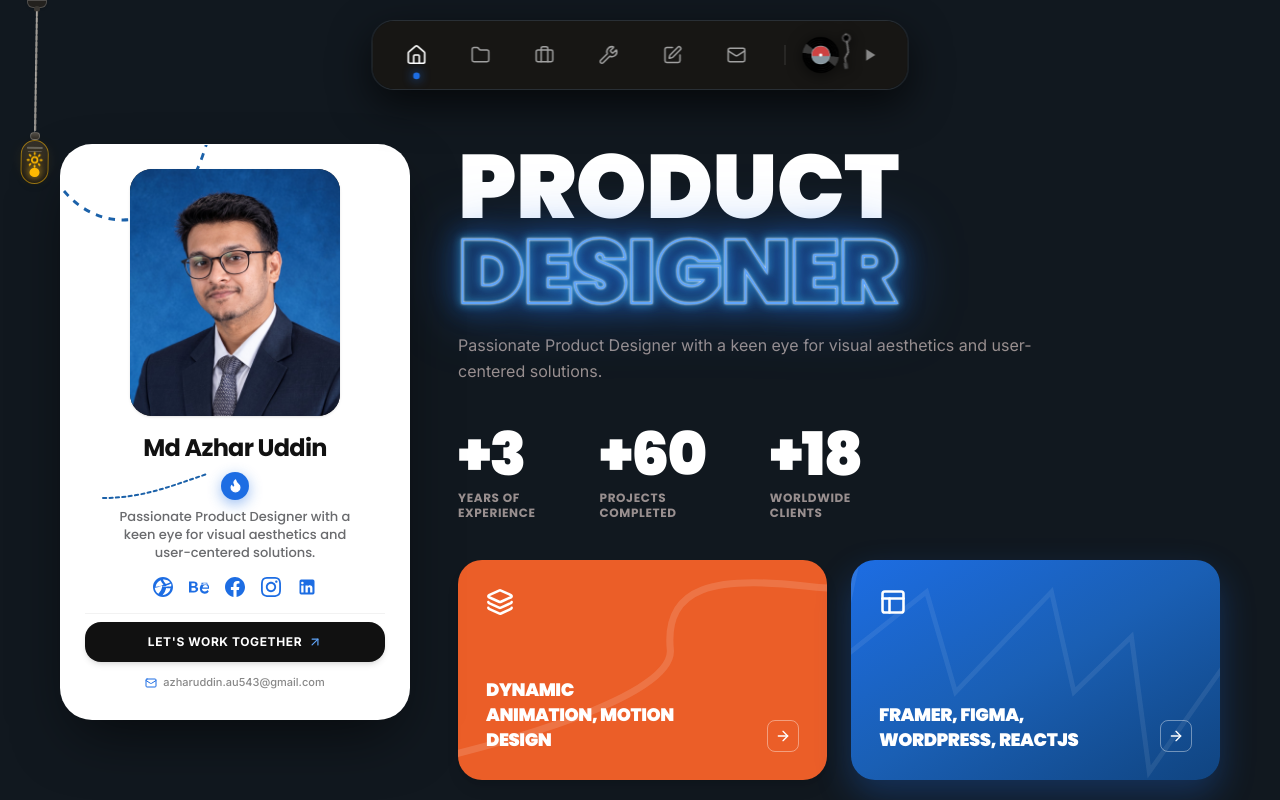
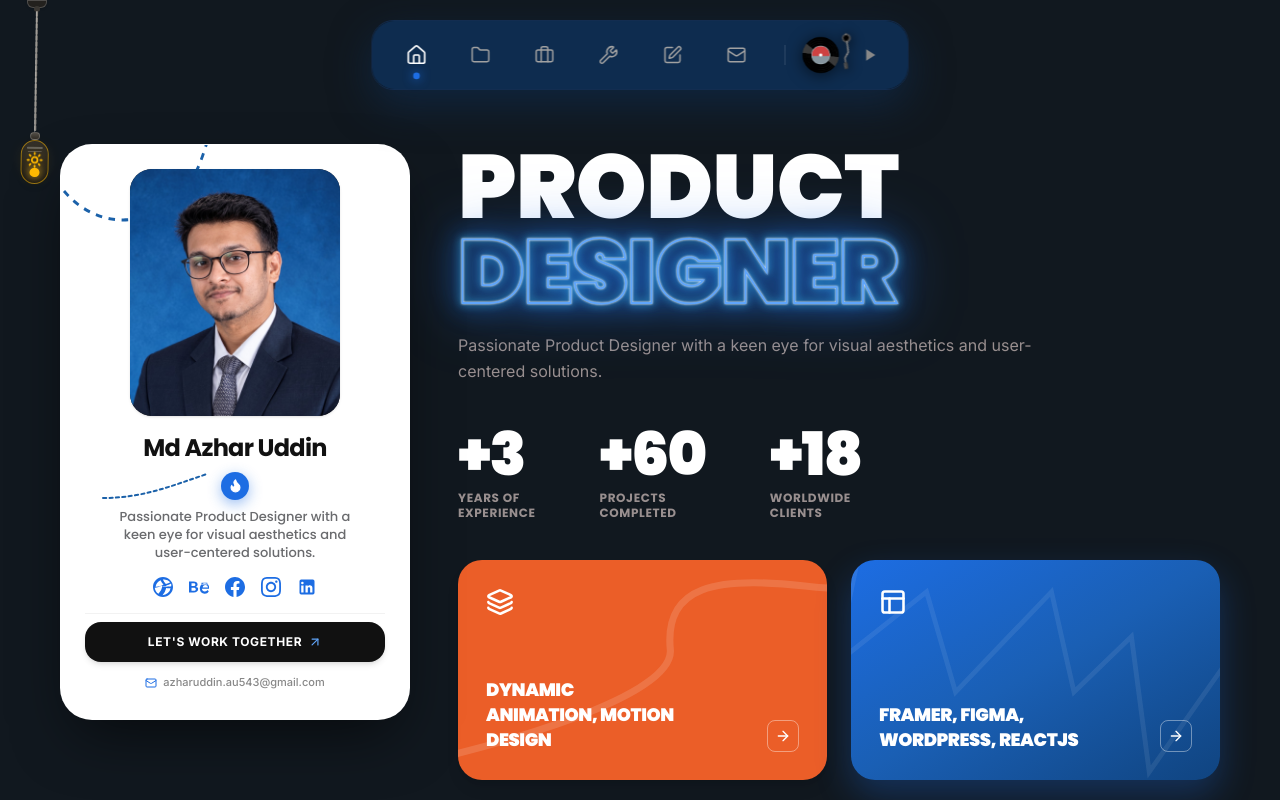
Before and after one commit to azharuddinak47/azhar-uddin-portfolio, a Next.js app: page / in a window 1280 px wide. Shown: the top 800 px of the page. Built offline with nearby package versions, Linux system fonts and the light colour scheme.

Commit message:
Set night mode navbar background and borders to #0F2D50

```diff
--- a/src/components/layout/Navbar.tsx
+++ b/src/components/layout/Navbar.tsx
@@ -81,8 +81,8 @@ export const Navbar = ({ onOpenEditModal }: { onOpenEditModal?: () => void } = {
           className={`relative z-10 flex items-center gap-4 sm:gap-8 px-4 sm:px-7 py-2.5 sm:py-3.5 rounded-[22px] border transition-all duration-500 max-w-[calc(100vw-1.5rem)] ${
             isDark
               ? isPlaying
-                ? 'border-white/25 shadow-[0_12px_32px_rgba(0,0,0,0.65)]'
-                : 'border-white/10 shadow-[0_15px_40px_rgba(0,0,0,0.65)]'
+                ? 'border-[#1d6de3]/40 shadow-[0_12px_32px_rgba(15,45,80,0.7)]'
+                : 'border-[#1d6de3]/25 shadow-[0_15px_40px_rgba(15,45,80,0.65)]'
               : isPlaying
                 ? 'border-black/10 shadow-[0_12px_32px_rgba(0,0,0,0.12)]'
                 : 'border-black/10 shadow-[0_8px_24px_rgba(0,0,0,0.08)]'
@@ -94,7 +94,7 @@ export const Navbar = ({ onOpenEditModal }: { onOpenEditModal?: () => void } = {
             <div
               className={`absolute inset-0 transition-opacity duration-500 ${
                 isDark
-                  ? isPlaying ? 'bg-[#121110]/50' : 'bg-[#181715]/90'
+                  ? isPlaying ? 'bg-[#0F2D50]/70' : 'bg-[#0F2D50]/95'
                   : isPlaying ? 'bg-white/70' : 'bg-white/95'
               }`}
             />
@@ -107,8 +107,8 @@ export const Navbar = ({ onOpenEditModal }: { onOpenEditModal?: () => void } = {
               className={`absolute inset-0 pointer-events-none transition-all duration-500 ${
                 isDark
                   ? isPlaying
-                    ? 'bg-[#121110]/40 backdrop-blur-md'
-                    : 'bg-[#181715]/90 backdrop-blur-xl'
+                    ? 'bg-[#0F2D50]/60 backdrop-blur-md'
+                    : 'bg-[#0F2D50]/95 backdrop-blur-xl'
                   : isPlaying
                     ? 'bg-white/45 backdrop-blur-md'
                     : 'bg-white/90 backdrop-blur-xl'
@@ -169,7 +169,7 @@ export const Navbar = ({ onOpenEditModal }: { onOpenEditModal?: () => void } = {
                   transition={{ duration: 0.15 }}
                   className={`absolute top-full mt-2.5 px-2.5 py-1 rounded-lg border text-[11px] font-semibold tracking-wide uppercase shadow-lg pointer-events-none whitespace-nowrap z-50 ${
                     isDark
-                      ? 'bg-[#242220] border-white/15 text-white'
+                      ? 'bg-[#0F2D50] border-[#1d6de3]/30 text-white shadow-lg'
                       : 'bg-white border-neutral-200/90 text-neutral-900 shadow-md'
                   }`}
                 >
```
